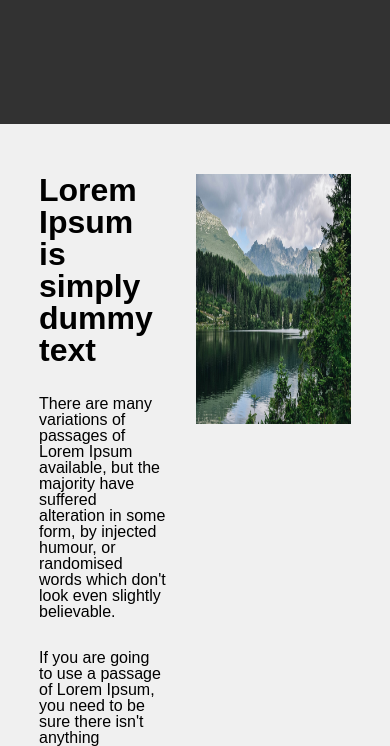
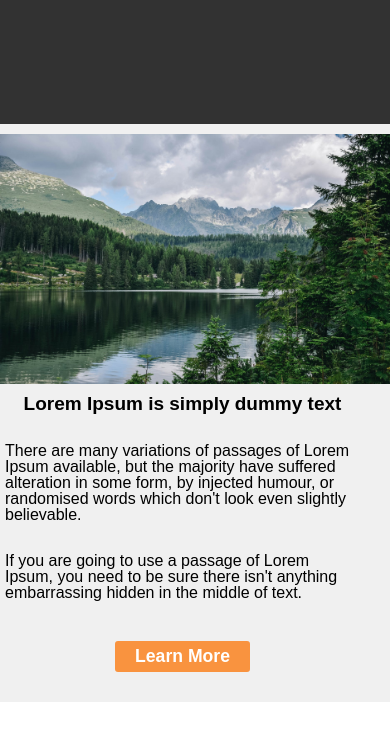
Before and after one commit to aquilasfr/flex-layout, a plain HTML site: page index.html in a window 390 px wide. Shown: the part 720-1466 px from the top of the page. Drawn offline with Linux system fonts and the light colour scheme.

Commit message:
Added responsive on section

```diff
--- a/assets/media-queires.css
+++ b/assets/media-queires.css
@@ -20,4 +20,38 @@
         margin-bottom: 10px;
     }
 
+    .section {
+        width: 100%;
+        padding: 10px 0;
+    }
+
+    .section__content-wrapper {
+        width: 100%;
+        display: flex;
+        flex-wrap: wrap-reverse;
+    }
+
+    .section__content-wrapper__text-area {
+        width: 100%;
+        margin-top: 10px;
+        margin-left: 5px;
+    }
+
+    .section__content-wrapper__title {
+        font-weight: bolder;
+        font-size: 19px;
+        text-align: center;
+    }
+
+    .section__content-wrapper__text-area__responsive {
+        display: flex;
+        justify-content: center;
+        margin-bottom: 20px;
+    }
+
+    .section__content-wrapper__wrapper-image {
+        width: 100%;
+    }
+
+
 }
--- a/assets/style.scss
+++ b/assets/style.scss
@@ -68,7 +68,9 @@ body {
             padding-bottom: 20px;
         }
 
-        &__text-area__button {
+        &__text-area {
+            &__responsive {
+                &--button {
                     background-color: var(--color-primary-button);
                     border: none;
                     color: var(--color-button);
@@ -78,6 +80,8 @@ body {
                     border-radius: 3px;
                     cursor: pointer;
                     margin-top: 20px;
+                }
+            }
         }
 
         &__wrapper-image {
--- a/index.html
+++ b/index.html
@@ -48,7 +48,9 @@
                     you need to be sure there isn't anything embarrassing
                     hidden in the middle of text.</p>
 
-                    <button class="section__content-wrapper__text-area__button" type="button">Learn More</button>
+                    <div class="section__content-wrapper__text-area__responsive">
+                        <button class="section__content-wrapper__text-area__responsive--button" type="button">Learn More</button>
+                    </div>
                 </div>
                 <div class="section__content-wrapper__wrapper-image">
                     <img class="section__content-wrapper__wrapper-image__image" src="img/hero-image.jpeg" alt="">
```
Also changed, not shown: assets/style.css, 1 other file. Lines whose indentation alone changed are shown as unchanged.
